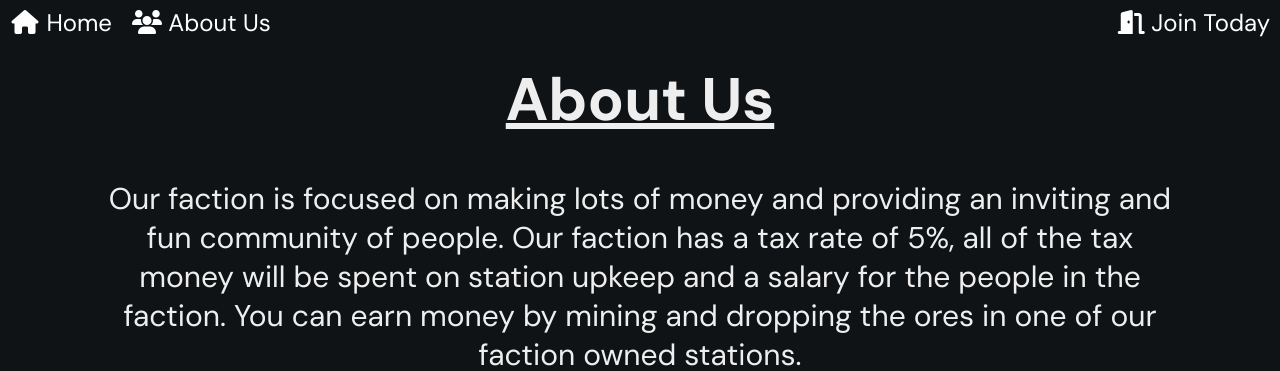
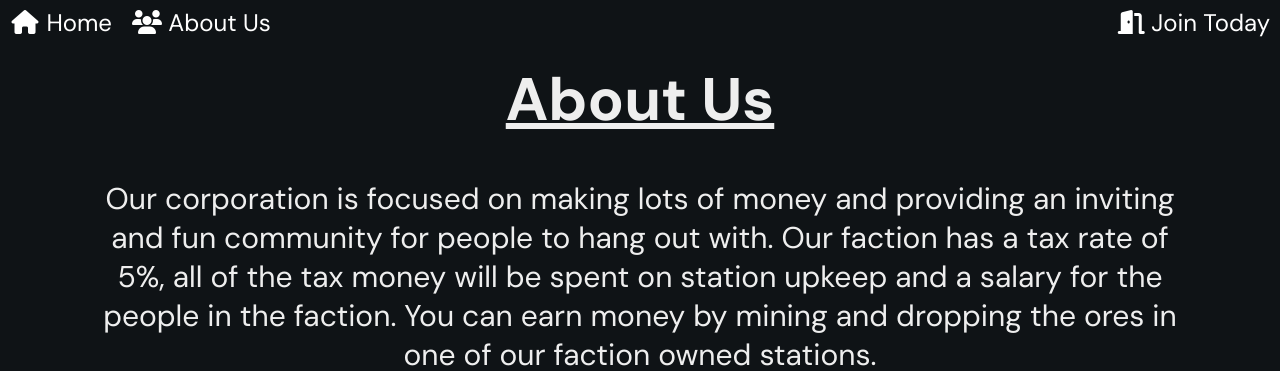
Before and after one commit to StonksCorp/StonksCorp.github.io, a plain HTML site: page about.html in a window 1280 px wide. Shown: the top 371 px of the page. Drawn offline with Linux system fonts and the light colour scheme; grey boxes are pictures that could not be loaded.

Commit message:
ooo progress

```diff
--- a/about.html
+++ b/about.html
@@ -23,7 +23,7 @@
     </div>
     <h1><u>About Us</u></h1>
     <div class="main-text">
-        <p>Our faction is focused on making lots of money and providing an inviting and fun community of people. Our
+        <p>Our corporation is focused on making lots of money and providing an inviting and fun community for people to hang out with. Our
             faction
             has a tax rate of 5%, all of the tax money will be spent on station upkeep and a salary for the people in
             the
```
